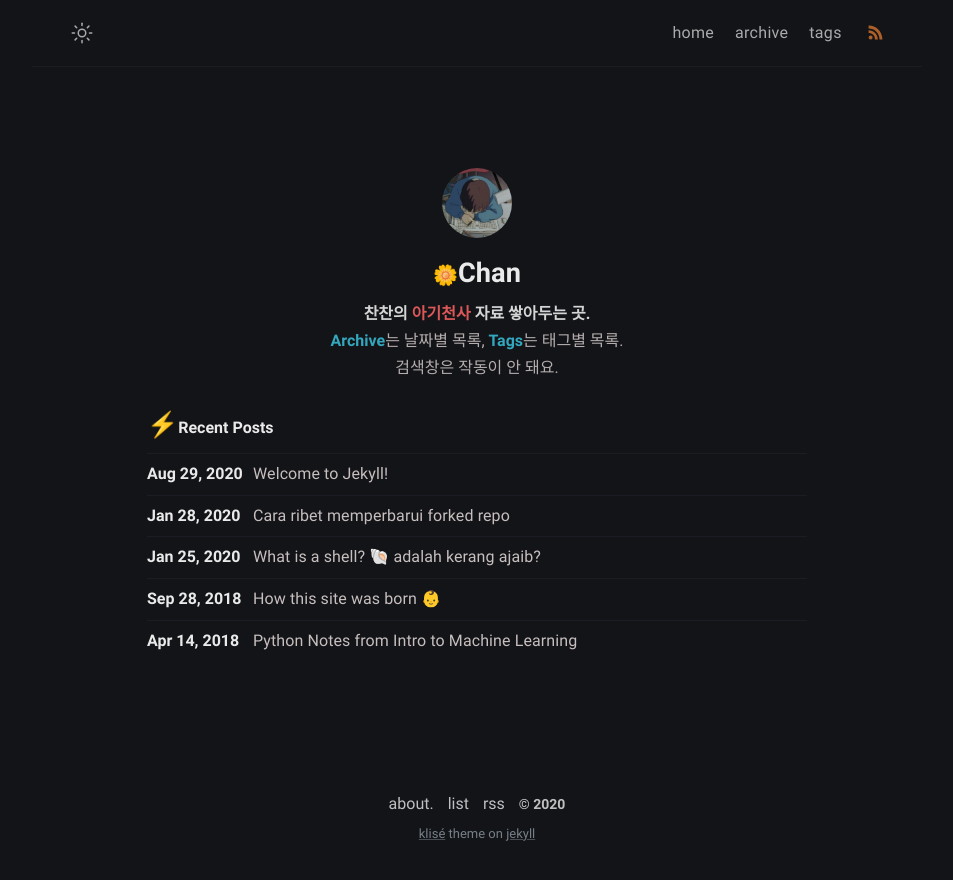
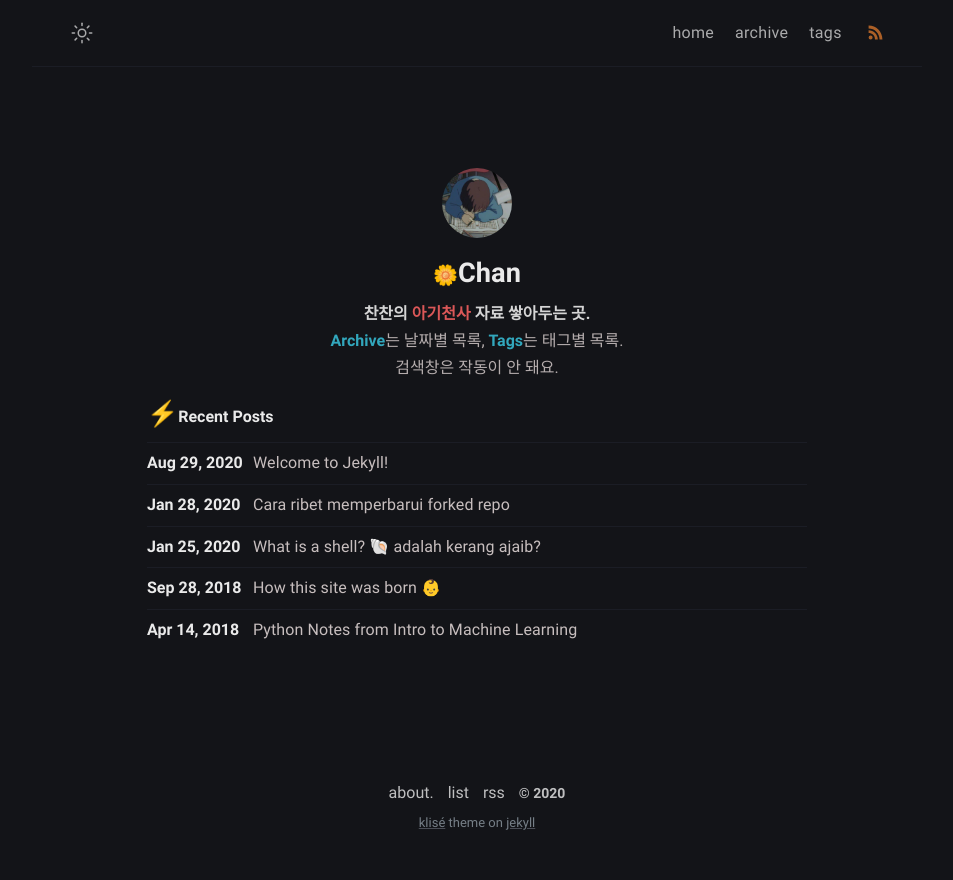
Before and after one commit to iwdstry/yeieje, a Jekyll site: the page built from index.md, in a window 1280 px wide. Shown: the top 880 px of the page, without its empty margins (163-1116 px from the left). Built offline with Jekyll 4.4.1, drawn with Linux system fonts in a browser that asks for light colours.

Commit message:
Create _layout.scss

```diff
--- a/_sass/klise/_layout.scss
+++ b/_sass/klise/_layout.scss
@@ -182,7 +182,7 @@
 // Author
 .author {
   margin-top: 6.3rem;
-  margin-bottom: 1.3rem;
+  margin-bottom: 3px;
   text-align: center;
 
   @include media-query($on-mobile) {
```
